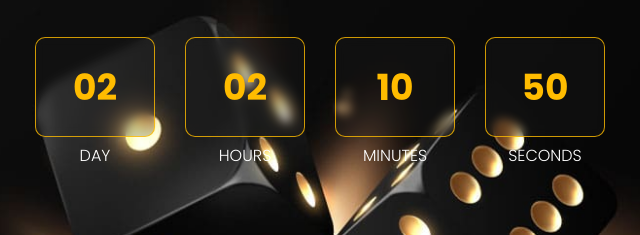
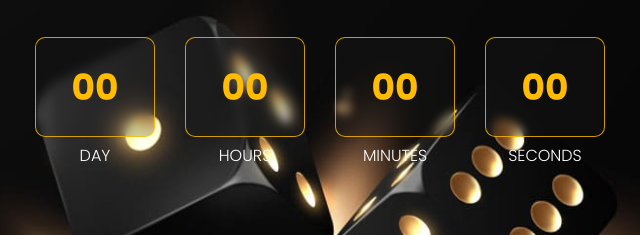
Before and after one commit to Webdev1234567890/website, a plain HTML site: page index.html in a window 1280 px wide. Shown: the part 358-593 px from the top of the page, 320-960 px from the left. Drawn offline with Linux system fonts and the light colour scheme.

Commit message:
Update index.html

```diff
--- a/index.html
+++ b/index.html
@@ -70,10 +70,10 @@
                                             <h4><b>BetCoin<span class="text-primary">X</span> | Uniswap Listing</b></h4>
                                             <p>22.03.2023 16:00 (UTC)</p>
                                             <div class="countdown countdown-presale" data-date>
-                                                <div class="item day"><number>02</number><label>Day</label></div>
-                                                <div class="item hour"><number>02</number><label>HOURS</label></div>
-                                                <div class="item min"><number>10</number><label>MINUTES</label></div>
-                                                <div class="item sec"><number>50</number><label>SECONDS</label></div>
+                                                <div class="item day"><number>00</number><label>Day</label></div>
+                                                <div class="item hour"><number>00</number><label>HOURS</label></div>
+                                                <div class="item min"><number>00</number><label>MINUTES</label></div>
+                                                <div class="item sec"><number>00</number><label>SECONDS</label></div>
                                             </div>
 
 
```
